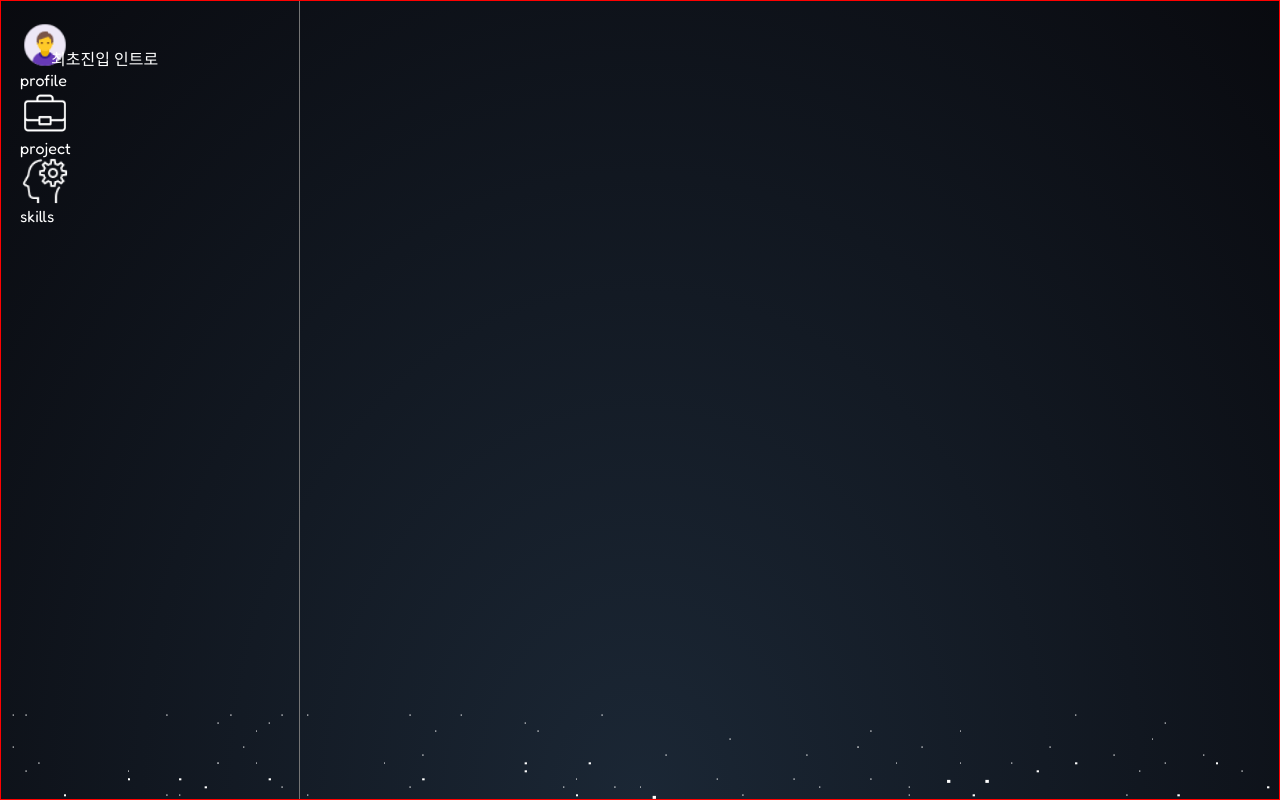
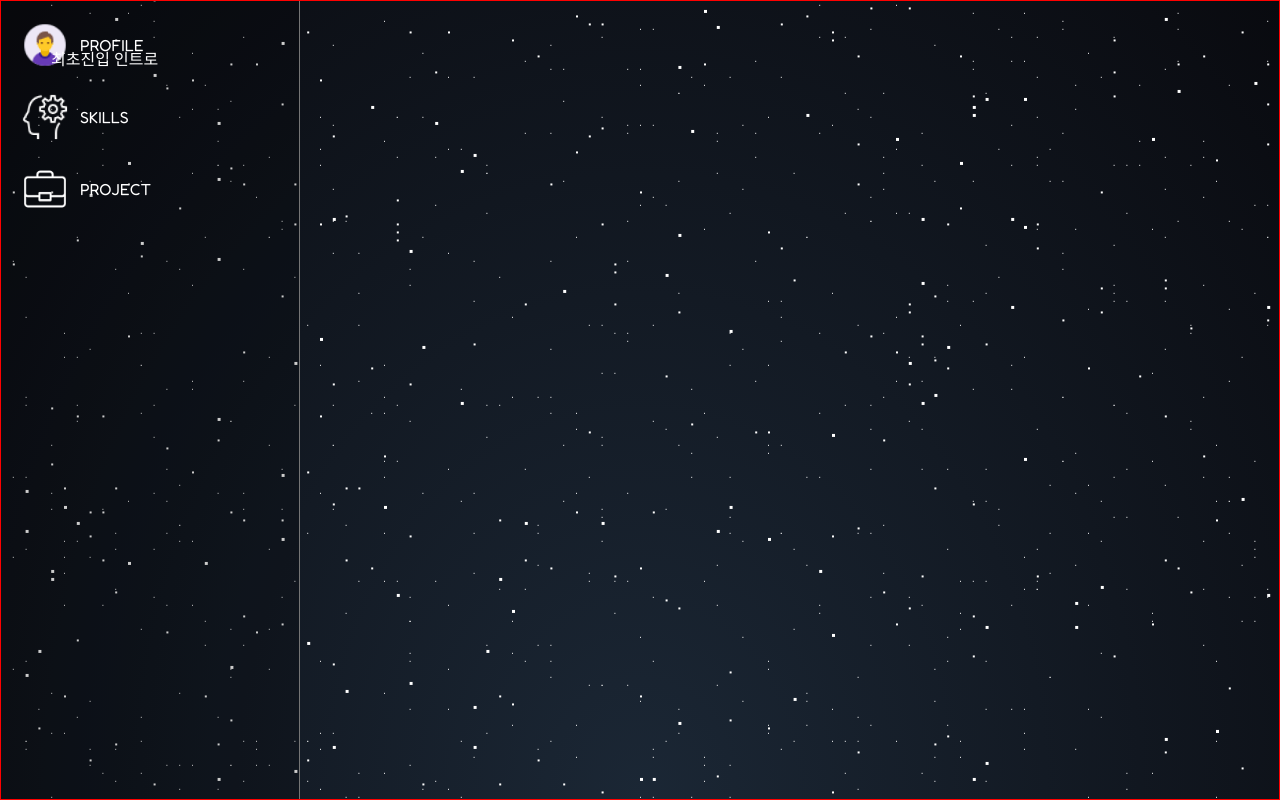
Before and after one commit to teamA-Portfolio/new-portfolio, a Next.js app: page / in a window 1280 px wide. Shown: the top 800 px of the page. Built offline with nearby package versions, Linux system fonts and the light colour scheme.

Commit message:
navigation background add

```diff
--- a/app/component/NavigationBar.tsx
+++ b/app/component/NavigationBar.tsx
@@ -1,4 +1,4 @@
-import React from "react";
+import React, { useEffect } from "react";
 import styles from "@/app/styles/component/navigationBar.module.scss";
 import Image from "next/image";
 
@@ -26,9 +26,12 @@ function NavigationList({ icon, label }: NavigationListType) {
 }
 
 function NavigationBar() {
+  useEffect(()=> {
+    console.log("abc")
+  },[])
   return (
-    <div className={styles.navigationBar}>
-      {["profile", "project", "skills"].map((tabs, idx) => {
+    <div className={styles.navigationSection}>
+      {["profile", "skills", "project"].map((tabs, idx) => {
         return <NavigationList key={idx} icon={tabs} label={tabs} />;
       })}
     </div>
--- a/app/page.tsx
+++ b/app/page.tsx
@@ -6,7 +6,7 @@ import NavigationBar from "./component/NavigationBar";
 import Projects from "./component/main/Projects";
 import Skills from "./component/main/Skills";
 import Intro from "./component/main/Intro";
-import { useEffect, useState } from "react";
+import { useEffect, useRef, useState } from "react";
 
 export interface ScrollTopProps {
   scrollTop: boolean;
@@ -24,7 +24,6 @@ export default function Home() {
       }
     });
   }, []);
-
   return (
     <main>
       <NavigationBar />
--- a/app/styles/component/navigationBar.module.scss
+++ b/app/styles/component/navigationBar.module.scss
@@ -1,8 +1,7 @@
 .navigationSection {
   display: flex;
   flex-direction: column;
-  margin-top: 50px;
-  .navigationList {
+  >.navigationList {
     display: inline;
     position: relative;
     margin-bottom: 20px;
--- a/app/styles/component/spaceCanvas.module.scss
+++ b/app/styles/component/spaceCanvas.module.scss
@@ -2,13 +2,14 @@
   height: 100%;
   background: radial-gradient(ellipse at bottom, #1b2735 0%, #090a0f 100%);
 
-  @function multiple-box-shadow($n) {
-    $value: "#{random(100)}vw #{random(100)}vh #FFF";
+  @function multiple-box-shadow ($n)  {
+    $value: '#{random(100)}vw #{random(100)}vh #FFF';
     @for $i from 2 through $n {
-      $value: "#{$value} , #{random(100)}vw #{random(100)}vh #FFF";
+      $value: '#{$value} , #{random(100)}vw #{random(100)}vh #FFF';
     }
-    @return unquote($value);
+    @return unquote($value)
   }
+
 
   $shadows-small: multiple-box-shadow(700);
   $shadows-medium: multiple-box-shadow(200);
@@ -20,11 +21,10 @@
     background: transparent;
     box-shadow: $shadows-small;
     animation: animStar 50s linear infinite;
-
     &:after {
       content: " ";
       position: absolute;
-      bottom: 0;
+      top: -100vh;
       width: 1px;
       height: 1px;
       background: transparent;
@@ -41,7 +41,7 @@
     &:after {
       content: " ";
       position: absolute;
-      bottom: 0;
+      top: -100vh;
       width: 2px;
       height: 2px;
       background: transparent;
@@ -55,11 +55,10 @@
     background: transparent;
     box-shadow: $shadows-big;
     animation: animStar 150s linear infinite;
-
     &:after {
       content: " ";
       position: absolute;
-      bottom: 0;
+      top: -100vh;
       width: 3px;
       height: 3px;
       background: transparent;
--- a/app/styles/global.scss
+++ b/app/styles/global.scss
@@ -14,6 +14,7 @@ body {
   --leftSidePadding: 300px;
   --navigationBarPadding: 20px;
   --mainContentPadding: var(--navigationBarPadding) * 5;
+
 
   &.middle {
     font-size: 1.5rem;
@@ -32,12 +33,14 @@ body {
   > main {
     > div:nth-of-type(1) {
       position: fixed;
+      z-index: 12;
       top: 0;
       left: 0;
       width: var(--leftSidePadding);
       height: 100vh;
       padding: var(--navigationBarPadding);
       border-right: 1.5px solid var(--grey);
+      background-color: rgba(0, 0, 0, 0.2);
     }
     > div:nth-of-type(2) {
       padding: calc(100vh + var(--mainContentPadding))
@@ -49,6 +52,10 @@ body {
       flex-direction: column;
       gap: 200px 0;
       > section {
+        div {
+          background-color: rgba(0, 0, 0, 0.5);
+        }
+        height: 100vh;
         border: 1px solid red;
         padding: 50px;
       }
```
